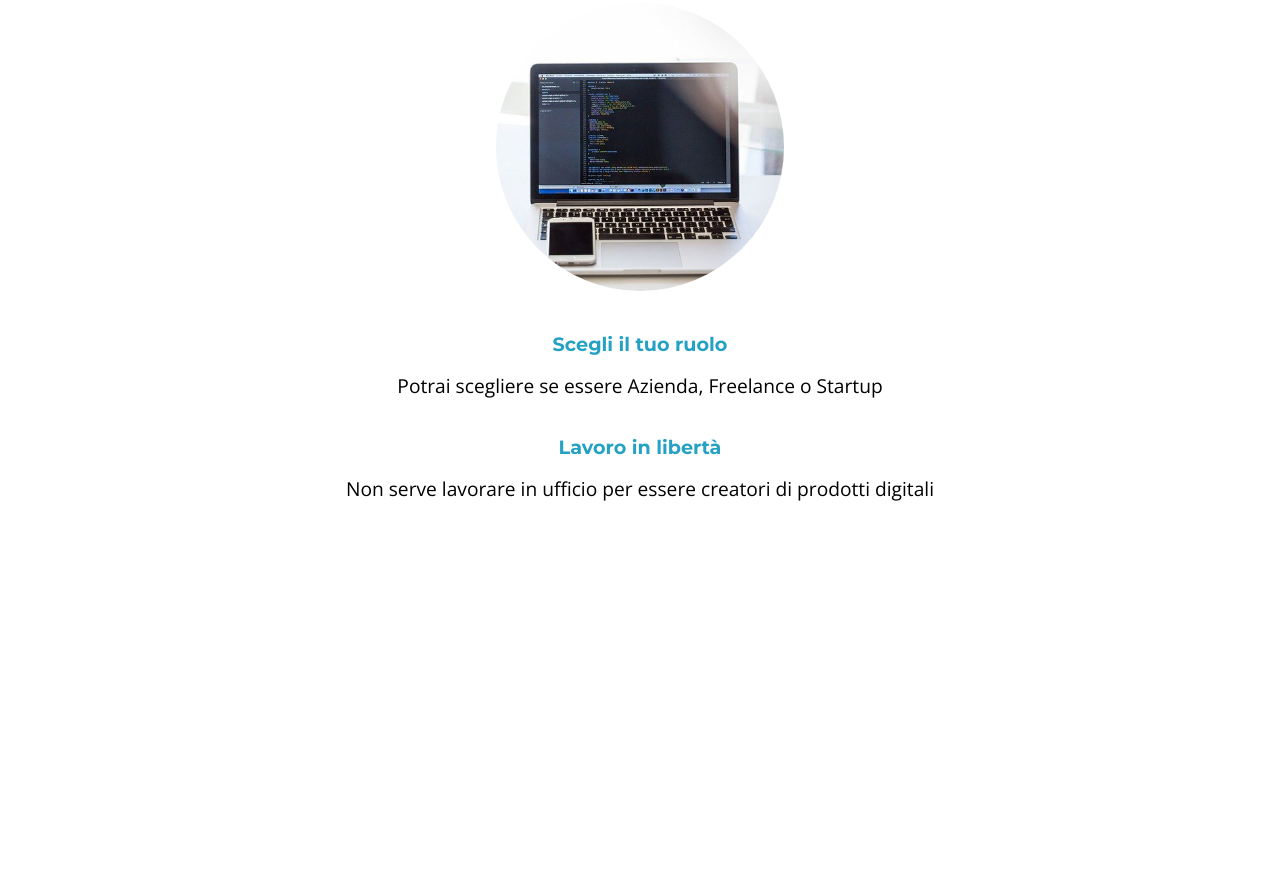
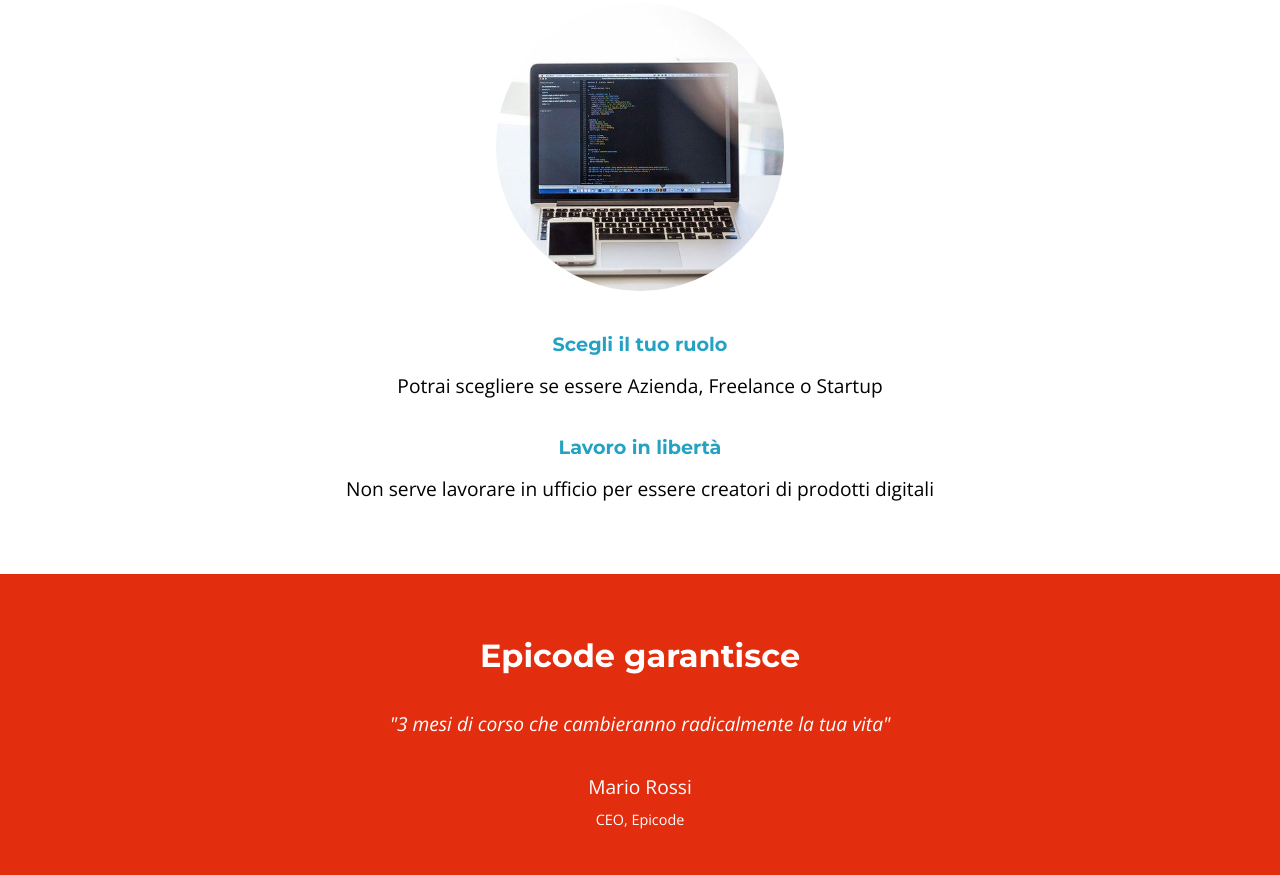
Before and after one commit to MrMax01/S1-L5--complete-layout-site-monopage, a plain HTML site: page index.html in a window 1280 px wide. Shown: the part 669-1544 px from the top of the page. Before the commit the page ends 1243 px from the top, so only its background shows below. Drawn offline with nearby package versions, Linux system fonts and the light colour scheme.

Commit message:
testimonals with css. Update!

```diff
--- a/css/style.css
+++ b/css/style.css
@@ -1,5 +1,5 @@
 /* Your styles here */
-@import url("https://fonts.googleapis.com/css2?family=Montserrat:wght@400;700&family=Open+Sans:wght@400;700&display=swap");
+@import url("https://fonts.googleapis.com/css2?family=Montserrat:wght@400;700&family=Open+Sans:ital,wght@0,400;0,700;1,300&display=swap");
 
 /*GENEREAL*/
 *,
@@ -19,7 +19,8 @@ p {
 h1,
 h2,
 h3,
-h4 {
+h4,
+h5 {
   font-family: "Montserrat", sans-serif;
   font-weight: bold;
   color: #25a2c3;
@@ -74,3 +75,29 @@ main img {
 h4 {
   margin-bottom: 0.6em;
 }
+
+/*SECTION*/
+section {
+  padding: 3em 1em 2em;
+  text-align: center;
+  background-color: #e22d0e;
+}
+
+section h5 {
+  color: white;
+  font-size: 2rem;
+  margin-bottom: 0.9em;
+}
+section p {
+  color: white;
+}
+blockquote p {
+  font-style: italic;
+}
+
+cite {
+  color: white;
+}
+cite span {
+  font-size: 0.9rem;
+}
--- a/index.html
+++ b/index.html
@@ -37,5 +37,15 @@
       <h4>Lavoro in libertà</h4>
       <p>Non serve lavorare in ufficio per essere creatori di prodotti digitali</p>
     </main>
+    <section>
+      <h5>Epicode garantisce</h5>
+      <blockquote>
+        <p>"3 mesi di corso che cambieranno radicalmente la tua vita"</p>
+      </blockquote>
+      <cite
+        >Mario Rossi <br />
+        <span>CEO, Epicode</span></cite
+      >
+    </section>
   </body>
 </html>
```
